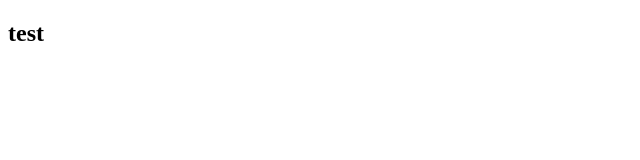
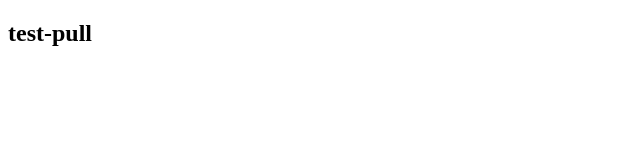
Before and after one commit to OhSuYeong/Toy_Project_01, a plain HTML site: page pj_toy1/html/index.html in a window 1280 px wide. Shown: the full height of the page, 0-640 px from the left. Drawn offline with Linux system fonts and the light colour scheme.

Commit message:
pj_toy:5

```diff
--- a/pj_toy1/html/index.html
+++ b/pj_toy1/html/index.html
@@ -4,6 +4,6 @@
 		<title> test</title>
 	</head>
 	<body>
-		<p><h2> test </h2></p>
+		<p><h2> test-pull </h2></p>
 	</body>
 </html>
```
